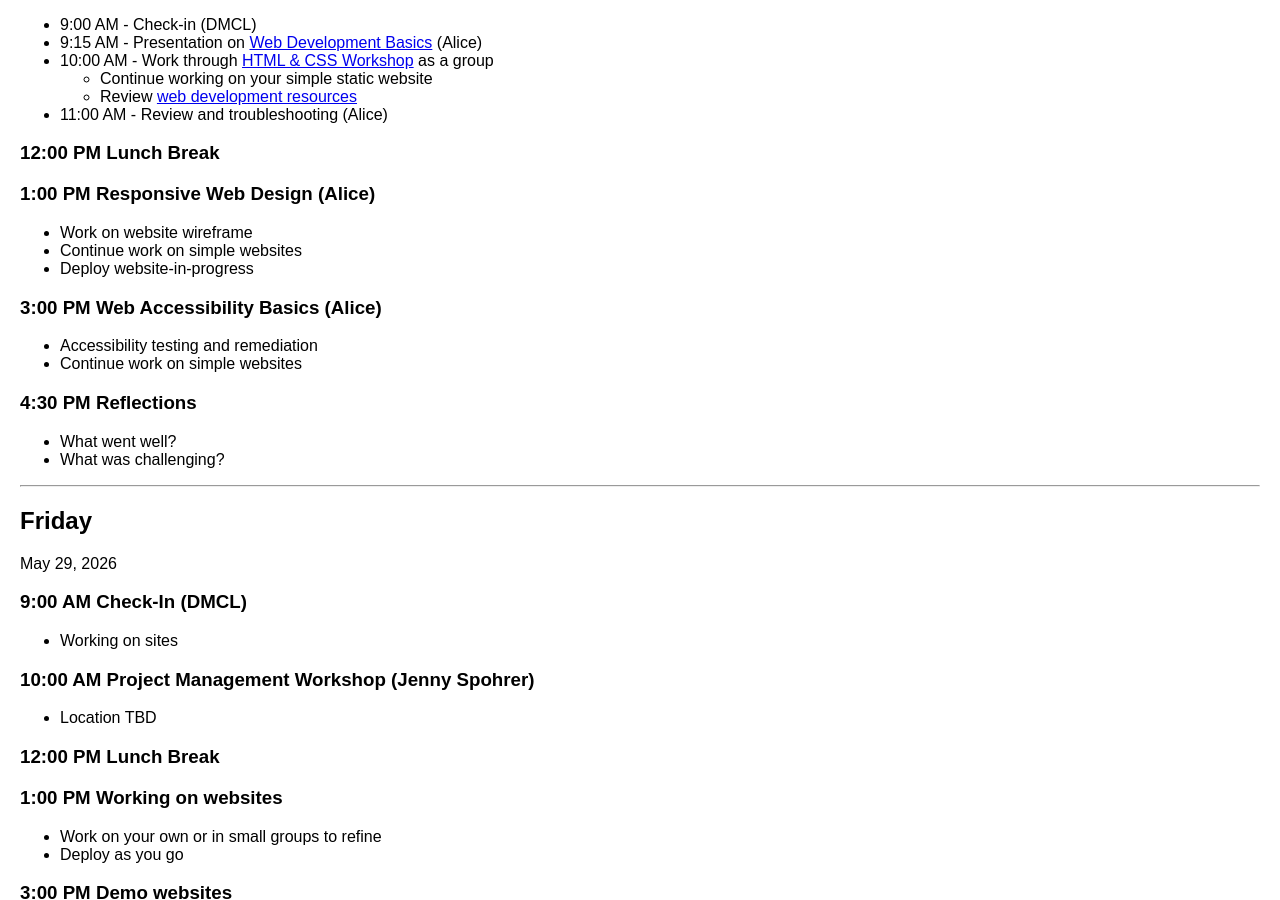
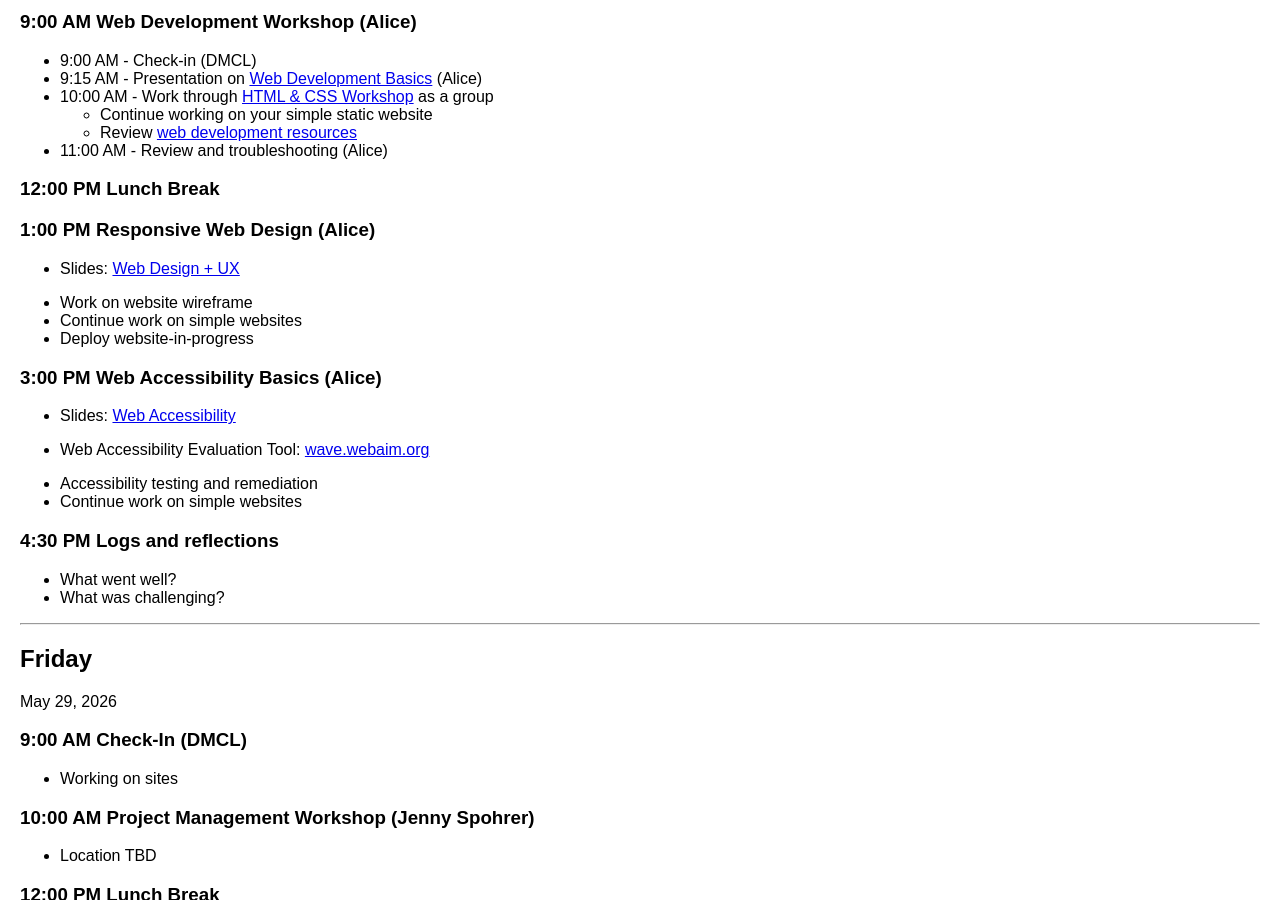
Before and after one commit to digbmc/dssf-syll, a Jekyll site: the page built from _weeks/01-intro.md, in a window 1280 px wide and 900 px high, scrolled down 2905 px. Built offline with Jekyll 4.4.1, drawn with Linux system fonts in a browser that asks for light colours; some of the changed text lies outside the part shown.

Commit message:
updates to web resources and tasks

```diff
--- a/_weeks/01-intro.md
+++ b/_weeks/01-intro.md
@@ -13,6 +13,8 @@
 - Complete personal website (Fri 5/29)
 - Complete log entry (daily)
 - Complete workshop activities (daily) and share outputs
+- Add a bio and photo to the DSSF log site
+- Submit something to the [Institute of Failure](https://docs.google.com/presentation/d/1V5cxH67_6BHYDa71pAdkGrCge6r7_MB9mEiK9fVX19o/edit?usp=sharing)
 
 ---
 
@@ -148,16 +150,20 @@
 
 ### 1:00 PM Responsive Web Design (Alice)
 
+- Slides: [Web Design + UX](https://brynmawr-my.sharepoint.com/:p:/g/personal/amcgrath1_brynmawr_edu/IQBSCuDsHjmmTppo_jxjcXaLASXEi_tTh7Ph2Z3V7nyAPrg?e=JdjQzX)
+
 - Work on website wireframe
 - Continue work on simple websites
 - Deploy website-in-progress
 
 ### 3:00 PM Web Accessibility Basics (Alice)
+- Slides: [Web Accessibility](https://docs.google.com/presentation/d/1V5cxH67_6BHYDa71pAdkGrCge6r7_MB9mEiK9fVX19o/edit?usp=sharing)
+- Web Accessibility Evaluation Tool: [wave.webaim.org](https://wave.webaim.org/)
 
 - Accessibility testing and remediation
 - Continue work on simple websites
 
-### 4:30 PM Reflections
+### 4:30 PM Logs and reflections
 - What went well?
 - What was challenging?
 
```
